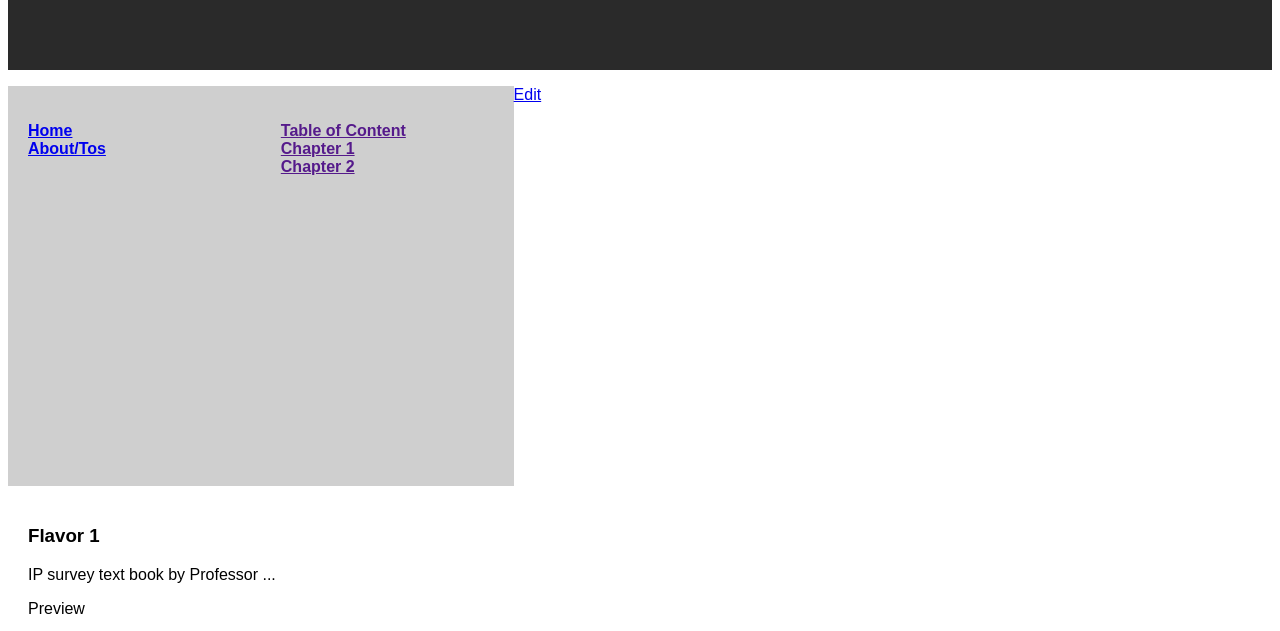
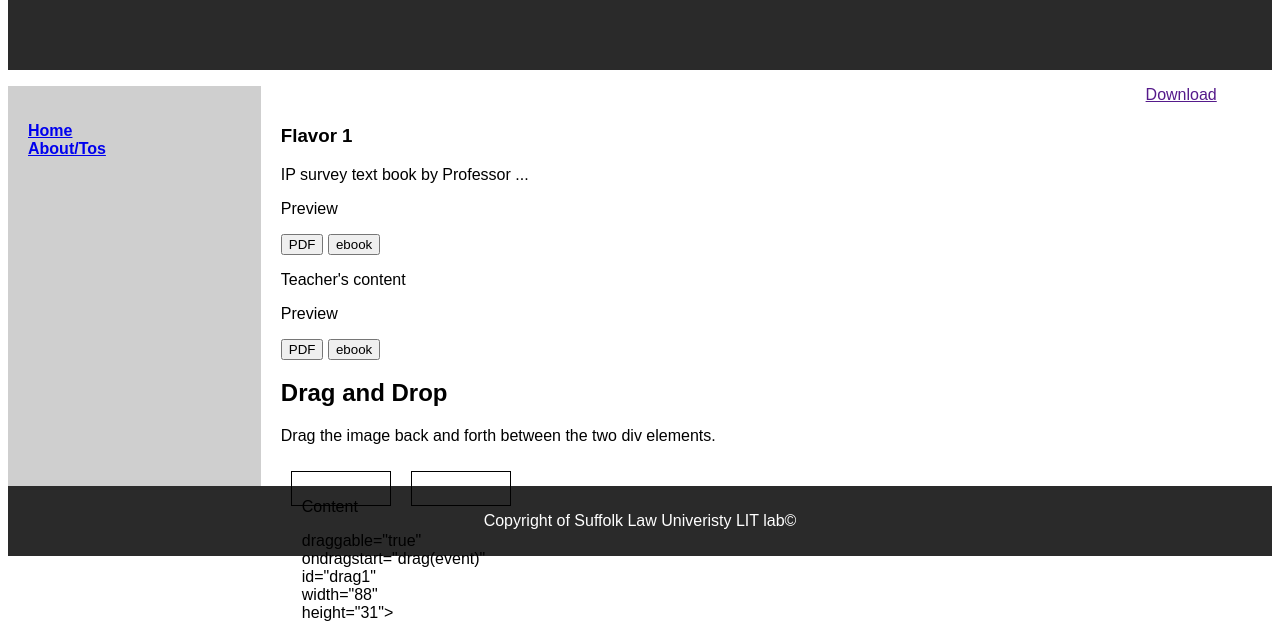
Before and after one commit to SuffolkLITLab/books, a plain HTML site: page edit.html in a window 1280 px wide. Shown: the part 164-795 px from the top of the page. Drawn offline with Linux system fonts and the light colour scheme.

Commit message:
Update edit.html

```diff
--- a/edit.html
+++ b/edit.html
@@ -92,18 +92,7 @@ footer {
     </li>
 
     </ul>
-  </nav>
-
-
-  <nav>
-    <ul>
-      <li><b><a href="">Table of Content</b></a>
-        <li><b><a href="">Chapter 1</b></a></li>
-        <li><b><a href="">Chapter 2</b></a></li>
-    </li>
-
-    </ul>
-  </nav>
+    </nav>
 
   <article>
     <h1>Flavor 1 </h1>
@@ -117,9 +106,46 @@ footer {
        <p> Preview </p>
       <button>PDF</button>      <button>ebook</button>
 
+      <style>
+#div1, #div2 {
+    float: left;
+    width: 100px;
+    height: 35px;
+    margin: 10px;
+    padding: 10px;
+    border: 1px solid black;
+}
+</style>
+<script>
+function allowDrop(ev) {
+    ev.preventDefault();
+}
+
+function drag(ev) {
+    ev.dataTransfer.setData("text", ev.target.id);
+}
+
+function drop(ev) {
+    ev.preventDefault();
+    var data = ev.dataTransfer.getData("text");
+    ev.target.appendChild(document.getElementById(data));
+}
+</script>
+</head>
+<body>
+
+<h2>Drag and Drop</h2>
+<p>Drag the image back and forth between the two div elements.</p>
+
+<div id="div1" ondrop="drop(event)" ondragover="allowDrop(event)">
+    <p>Content</p> draggable="true" ondragstart="drag(event)" id="drag1" width="88" height="31">
+</div>
+
+<div id="div2" ondrop="drop(event)" ondragover="allowDrop(event)"></div>
+
 
   </article>
-  <a href="edit.html"><p>Edit</p></a>
+  <a href=""><p>Download</p></a>
 </section>
 
 <footer>
```
